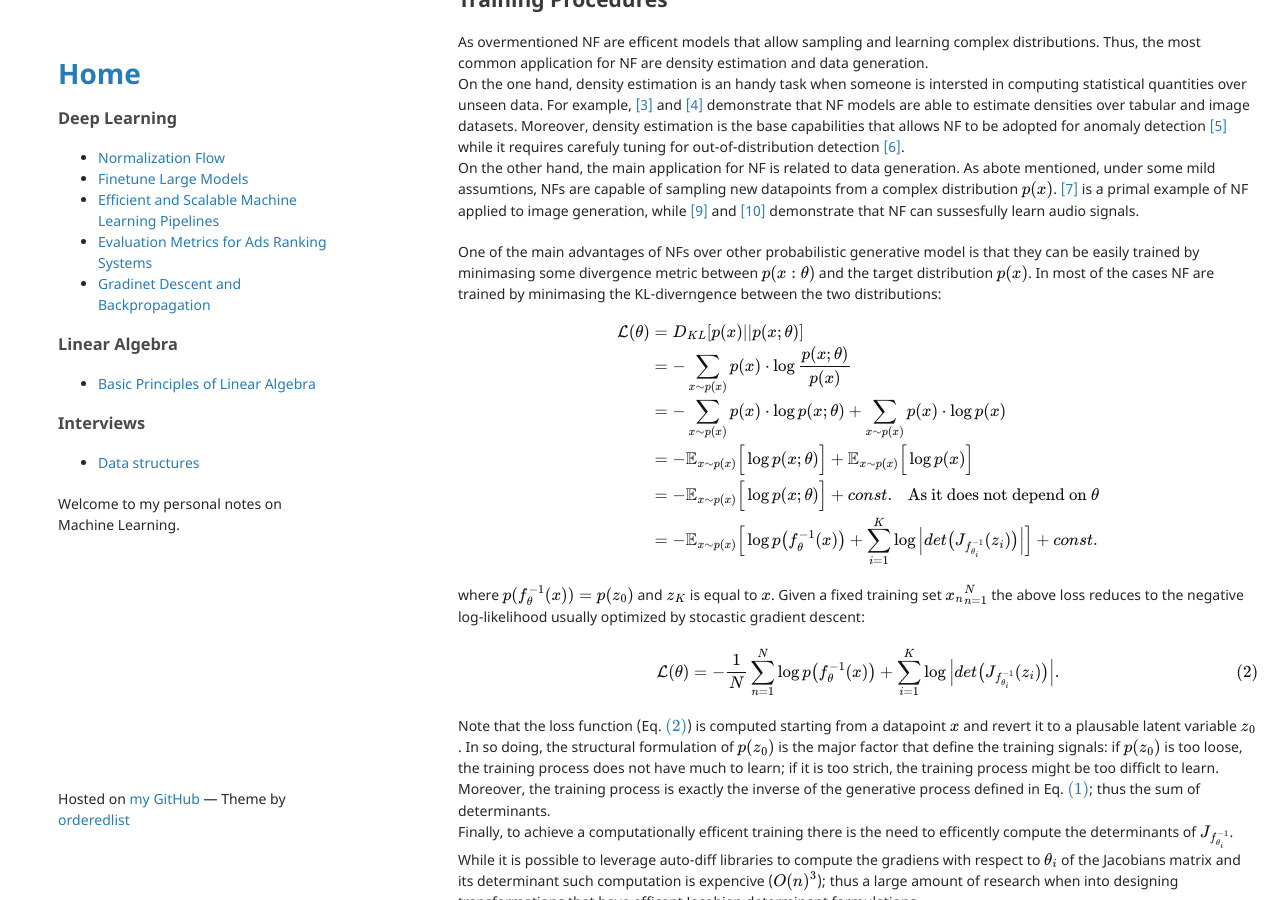
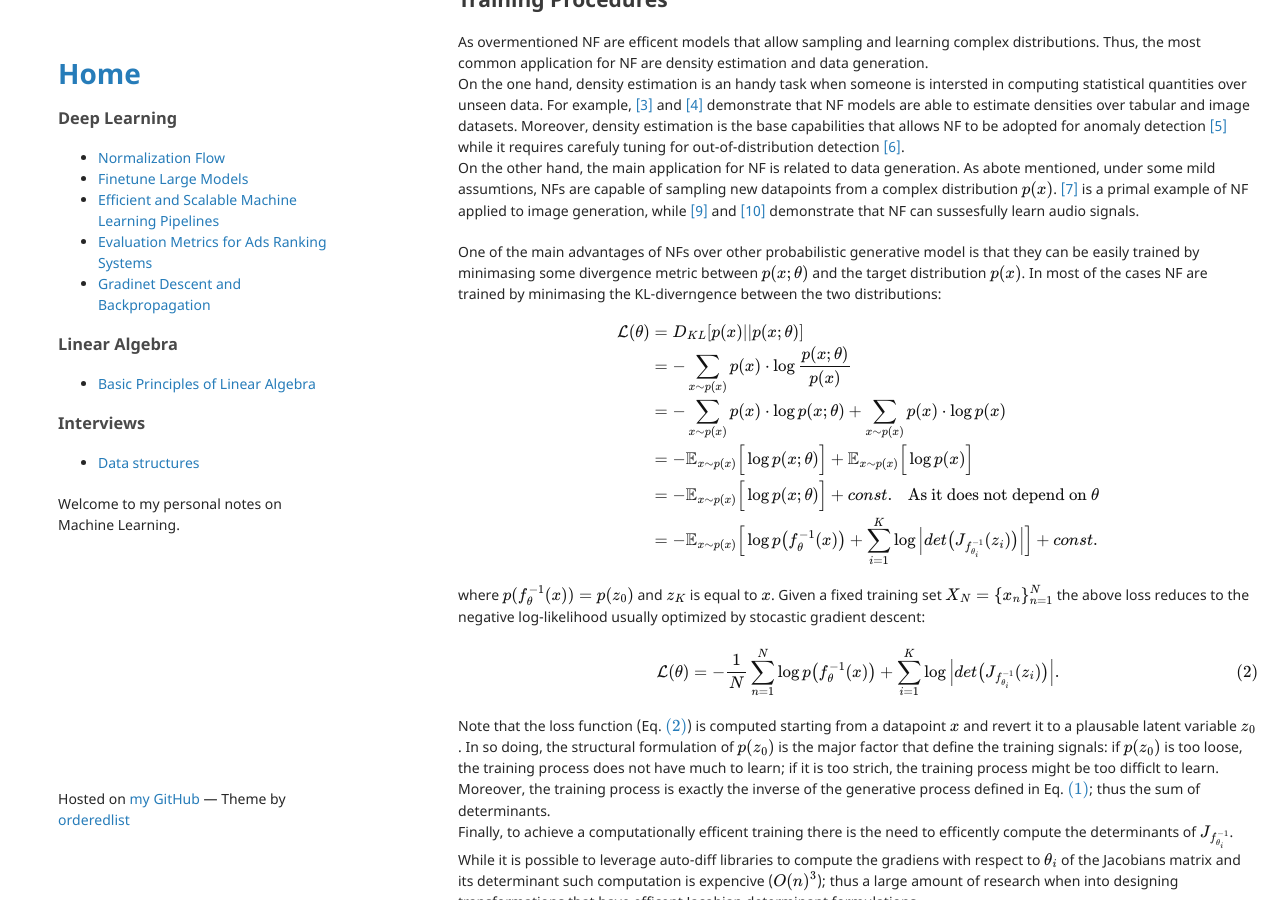
Before and after one commit to andompesta/andompesta.github.io, a Jekyll site: the page built from _posts/2023-11-17-normalization-flow.md, in a window 1280 px wide and 900 px high, scrolled down 2844 px. Built offline with Jekyll 4.4.1, drawn with Linux system fonts in a browser that asks for light colours.

Commit message:
Update typos and latex formulats

```diff
--- a/_posts/2023-11-17-normalization-flow.md
+++ b/_posts/2023-11-17-normalization-flow.md
@@ -112,7 +112,7 @@
 On the other hand, the main application for NF is related to data generation. As abote mentioned, under some mild assumtions,  NFs are capable of sampling new datapoints from a complex distribution $p(x)$. [[7]](#ref:glow) is a primal example of NF applied to image generation, while [[9]](#ref:wave-net) and [[10]](#ref:flow-wave-net) demonstrate that NF can sussesfully learn audio signals.
 
 
-One of the main advantages of NFs over other probabilistic generative model is that they can be easily trained by minimasing some divergence metric between $p(x: \theta)$ and the target distribution $p(x)$.
+One of the main advantages of NFs over other probabilistic generative model is that they can be easily trained by minimasing some divergence metric between $p(x; \theta)$ and the target distribution $p(x)$.
 In most of the cases NF are trained by minimasing the KL-diverngence between the two distributions:
 
 $$
@@ -126,7 +126,7 @@
 \end{align*}
 $$
 
-where $p(f_{\theta}^{-1}(x)) = p(z_0)$ and $z_K$ is equal to $x$. Given a fixed training set $\{ x_n \}_{n=1}^N$ the above loss reduces to the negative log-likelihood usually optimized by stocastic gradient descent:
+where $p(f_{\theta}^{-1}(x)) = p(z_0)$ and $z_K$ is equal to $x$. Given a fixed training set $X_N = \\{ x_n \\}_{n=1}^N$ the above loss reduces to the negative log-likelihood usually optimized by stocastic gradient descent:
 
 $$
 \begin{equation}
```
